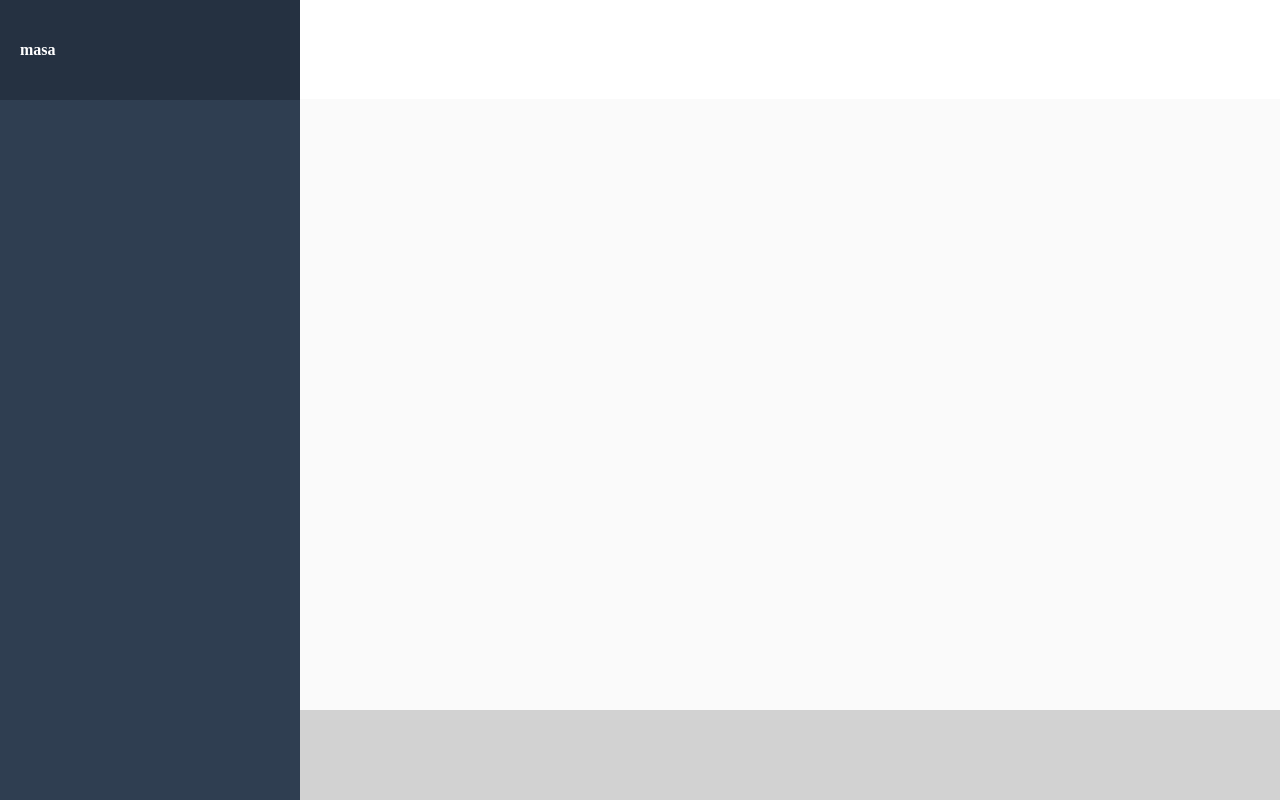
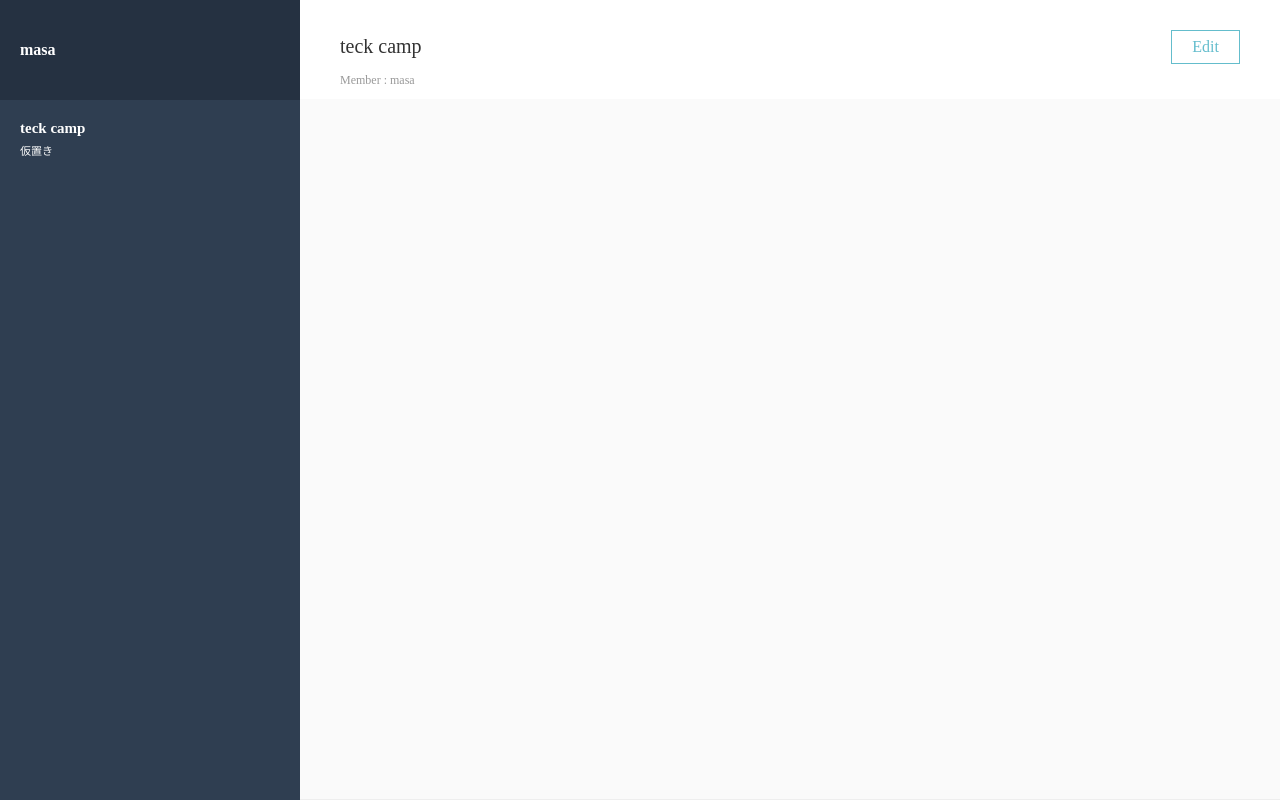
Before and after one commit to waffoiwafflu/chat-space, a Rails app: page / in a window 1280 px wide. Run offline with Rails 7, Linux system fonts and the light colour scheme; style sheets or scripts are compiled from the project's sources; some libraries are stand-ins or nearby versions.

Commit message:
chat name ok

```diff
--- a/app/assets/stylesheets/_messages.scss
+++ b/app/assets/stylesheets/_messages.scss
@@ -13,7 +13,6 @@
     height: 100vh;
     width: 300px;
     color: white;
-
 
     &__header{
       background-color: #253141;
@@ -37,6 +36,7 @@
 
             li{
               float: right;
+              font-size: 16px;
               padding-left: 2px;
 
               a{
@@ -50,6 +50,26 @@
         }
       }
     }
+
+    .group{
+      height: calc(100vh - 100px);
+      background-color: #2f3e51;
+      padding: 0 20px;
+
+      &__name{
+        font-size: 15px;
+        font-weight: bold;
+        color: white;
+        padding-top: 20px;
+        padding-bottom: 5px;
+      }
+      &__chat{
+        font-size: 11px;
+        color: white;
+        padding-bottom: 40px;
+      }
+
+    }
   }
 
   .chat{
@@ -59,7 +79,35 @@
     border-bottom: 1px solid #eeeeee;
     position: relative;
 
-    .chat-message{
+    &__name{
+      font-size: 20px;
+      padding: 35px 40px 15px;
+      color: #333333;
+    }
+
+    &__edit{
+      list-style: none;
+      float: right;
+      color: rgba(55, 170, 190, 0.774);
+      font-size: 16px;
+      border: 1px solid;
+      padding: 7px 20px;
+      margin-top: -5px;
+
+      .c{
+        color:  rgba(55, 170, 190, 0.774);
+        text-decoration: none;
+      }
+    }
+
+    &__member{
+      float: left;
+      font-size: 12px;
+      color: #999999;
+      padding-left: 40px;
+    }
+
+    &__message{
       position: absolute;
       background-color: #fafafa;
       height: calc(100vh - 100px);
@@ -67,14 +115,15 @@
       overflow: scroll;
       bottom: 0px;
 
-      .chat-message-form{
-        position: fixed;
-        background-color: #d2d2d2;
-        height: 90px;
-        width: calc(100vw - 300px);
-        bottom: 0px;
+    }
 
-      }
+    &__form{
+      position: fixed;
+      background-color: #d2d2d2;
+      height: 90px;
+      width: calc(100vw - 300px);
+      bottom: 0px;
+
     }
   }
 }
--- a/app/views/messages/_main_chat.html.haml
+++ b/app/views/messages/_main_chat.html.haml
@@ -1,3 +1,10 @@
 .chat
-  .chat-message
-    .chat-message-form
+  .chat__name
+    teck camp
+    %li.chat__edit
+      = link_to "#" , class: "c" do
+        Edit
+  .chat__member
+    Member : masa
+  .chat__message
+  .chat__message__form
--- a/app/views/messages/_side_bar.html.haml
+++ b/app/views/messages/_side_bar.html.haml
@@ -10,3 +10,10 @@
         %li.side__header__box__username__menu__name-edit
           = link_to "#" , class: "b" do
             = icon('fas', 'cog')
+
+  .group
+
+    .group__name
+      teck camp
+    .group__chat
+      仮置き
```
